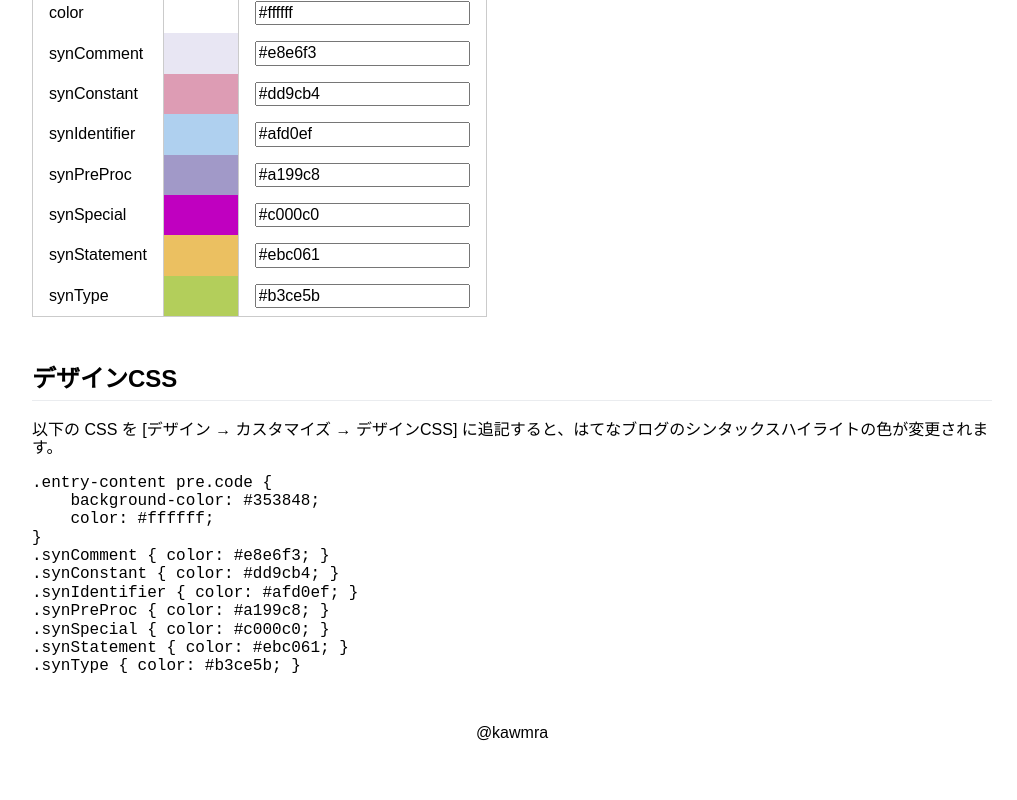
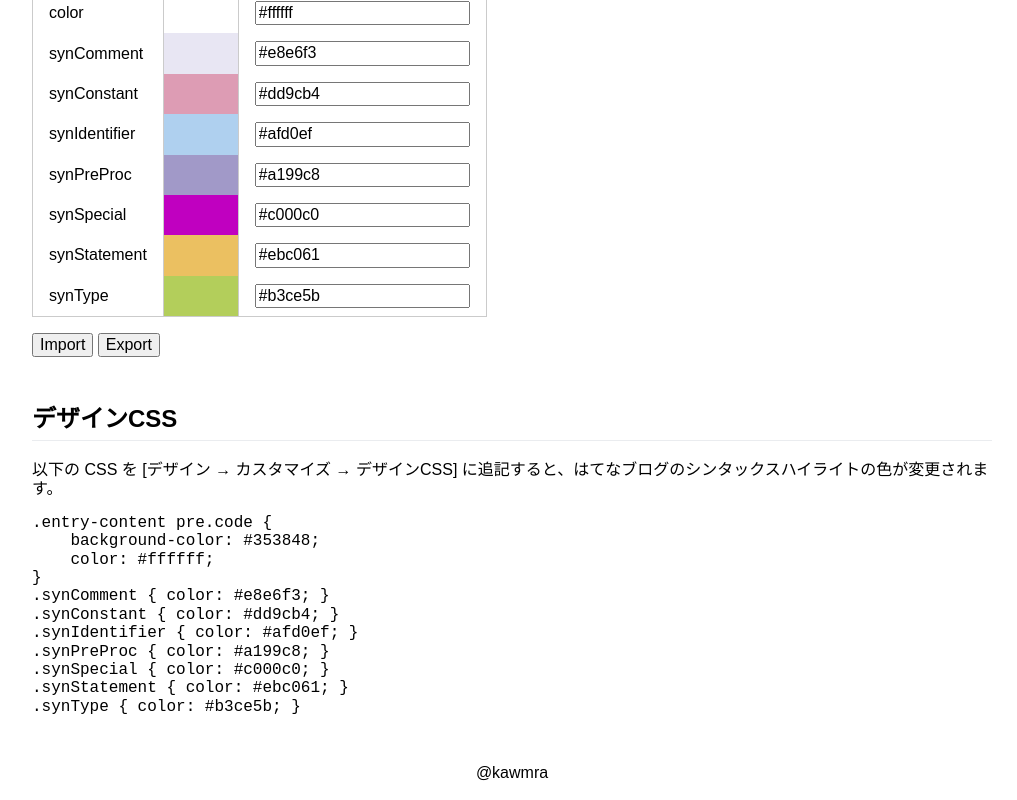
Before and after one commit to kawmra/hatena-syntax-highlight-css-generator, a React app: page / in a window 1280 px wide. Shown: the part 762-1562 px from the top of the page, without its empty margins (128-1145 px from the left). Before the commit the page ends 1521 px from the top, so only its background shows below. Built offline with nearby package versions, Linux system fonts and the light colour scheme.

Commit message:
Add import/export function

```diff
--- a/src/Palette.jsx
+++ b/src/Palette.jsx
@@ -5,8 +5,14 @@ export default class Palette extends React.Component {
     constructor(props) {
         super(props)
         this.state = {
-            theme: props.defaultTheme
+            theme: props.theme
         }
+    }
+
+    componentWillReceiveProps(nextProps) {
+        this.setState({
+            theme: nextProps.theme
+        })
     }
 
     handleColorChange(name, color) {
@@ -19,7 +25,7 @@ export default class Palette extends React.Component {
     }
 
     renderPaletteRow(name) {
-        return <PaletteRow name={name} defaultValue={this.props.defaultTheme[name]} onColorChange={this.handleColorChange.bind(this)} />
+        return <PaletteRow name={name} value={this.state.theme[name]} onColorChange={this.handleColorChange.bind(this)} />
     }
 
     render() {
@@ -53,8 +59,14 @@ class PaletteRow extends React.Component {
     constructor(props) {
         super(props)
         this.state = {
-            colorText: props.defaultValue
+            colorText: props.value
         }
+    }
+
+    componentWillReceiveProps(nextProps) {
+        this.setState({
+            colorText: nextProps.value
+        })
     }
 
     handleTextChange(e) {
--- a/src/index.jsx
+++ b/src/index.jsx
@@ -36,6 +36,20 @@ class App extends React.Component {
         })
     }
 
+    handleImportClick(e) {
+        const json = prompt("インポートする JSON を貼り付けてください")
+        const parsed = JSON.parse(json)
+        this.saveTheme(parsed)
+        this.setState({
+            theme: parsed
+        })
+    }
+
+    handleExportClick(e) {
+        const json = JSON.stringify(this.state.theme)
+        alert(`エクスポートしました: \n\n${json}`)
+    }
+
     saveTheme(theme) {
         clearTimeout(this.saveTimer)
         this.saveTimer = setTimeout(() => {
@@ -57,8 +71,13 @@ class App extends React.Component {
                     <p>パレットに入力した色は localStorage に保存されているため、ウィンドウを閉じてももう一度開くと復元されます。</p>
                     <div className={styles.container}>
                         <Preview theme={this.state.theme} />
-                        <Palette defaultTheme={this.props.theme} onThemeChange={this.handleThemeChange.bind(this)} style={{flexGlow: 1}} />
+                        <Palette theme={this.state.theme} onThemeChange={this.handleThemeChange.bind(this)} />
                     </div>
+                    <p>
+                        <button onClick={this.handleImportClick.bind(this)}>Import</button>
+                        &nbsp;
+                        <button onClick={this.handleExportClick.bind(this)}>Export</button>
+                    </p>
                 </section>
                 <section>
                     <h2>デザインCSS</h2>
```
